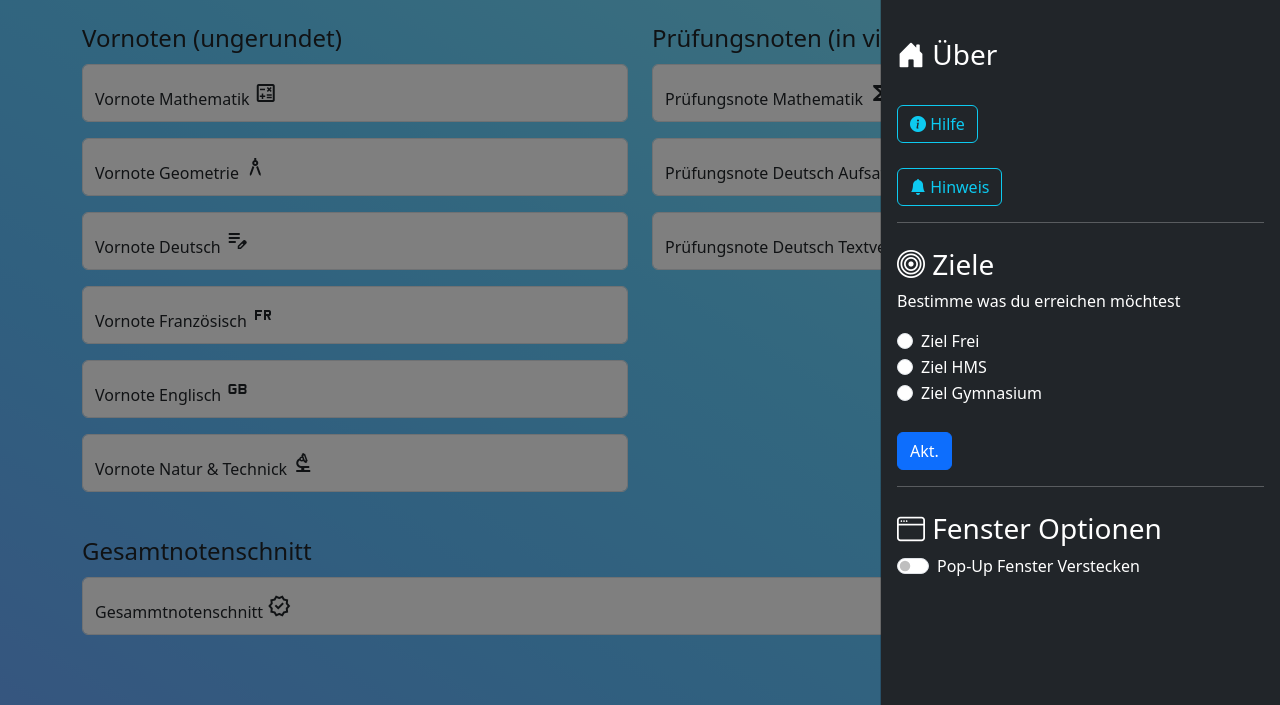
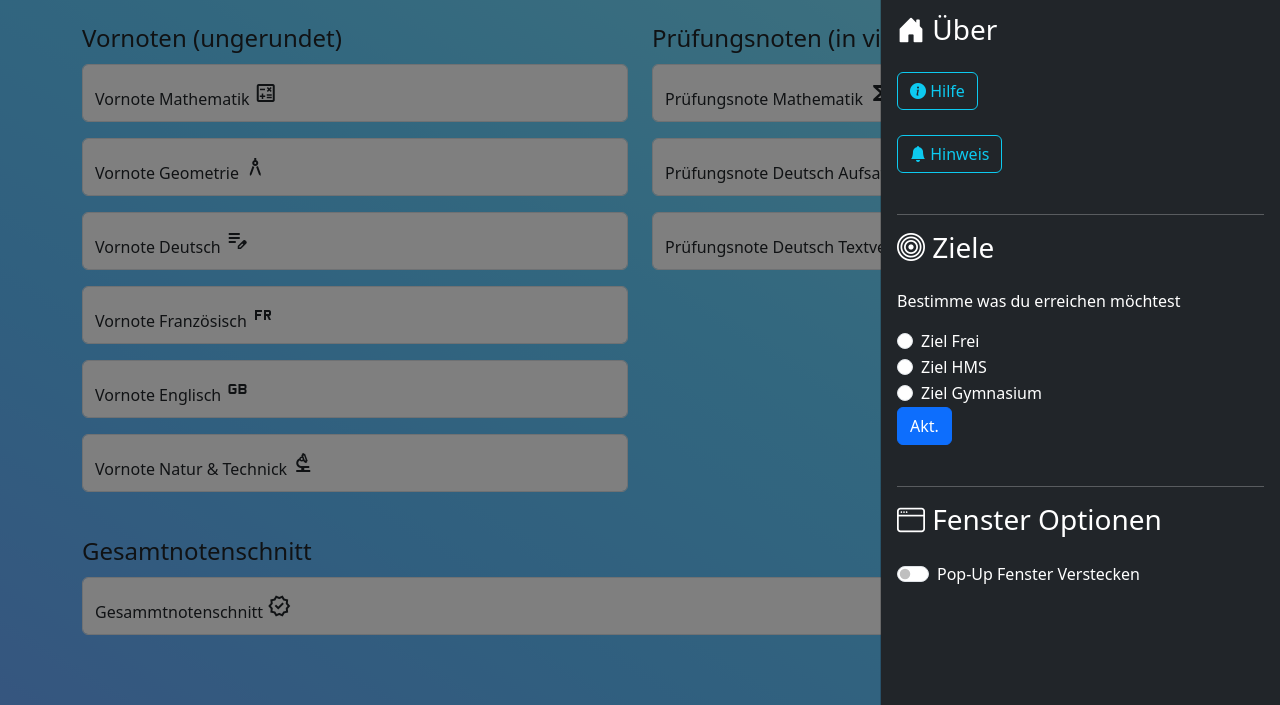
Before and after one commit to Thund3rBirdCH/LBZ-Notenrechner, a plain HTML site: page index.html in a window 1280 px wide. Both pictures are taken after a click on the button 1246 px from the left and 59 px from the top of the page. Shown: the part 95-800 px from the top of the page. Drawn offline with nearby package versions, Linux system fonts and the light colour scheme.

Commit message:
0.1.5.4.1

```diff
--- a/style.css
+++ b/style.css
@@ -1,7 +1,11 @@
+/** ############ Allgemein ############ **/
+
 html body{
     height: 100vh;
     background-image: linear-gradient(to right top, #6cacff, #61beff, #64ceff, #75ddff, #8debff);
 }
+
+/** ############ NAV-Banner ############ **/
 
 .nav-banner{
     background-color: black;
@@ -9,6 +13,8 @@ html body{
     display: flex;
     justify-content: flex-end;
 }
+
+/** ############ Nav-Menü ############ **/
 
 .nav-img{
     transition: transform 0.6s;
@@ -19,23 +25,25 @@ html body{
     transform: rotate(-15deg) scale(1.5);
 }
 
-.offcanvas-body button{
-    margin-top: 25px;
+/** ############ Siedebar / Offcanvas ############ **/
+
+.offcanvas-body h3{
+    margin-bottom: 25px;
 }
 
-.offcanvas-body h3{
-    margin-top: 25px;
+.offcanvas-body button{
+    margin-bottom: 25px;
 }
+
+/** ############ Body Wrapper ############ **/
 
 .container{
     margin-top: 25px;
 }
 
+/** ############ Eingabefelder ############ **/
+
 input:out-of-range {
     background-color: rgba(220, 53, 69, 0.25);
     border: 2px solid #dc3545;
 }
-
-.spezial {
-    background-color: #dc3545;
-}
```
